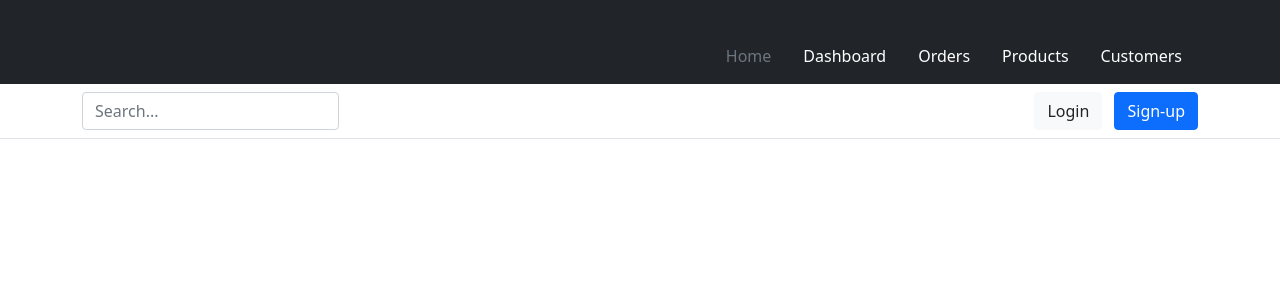
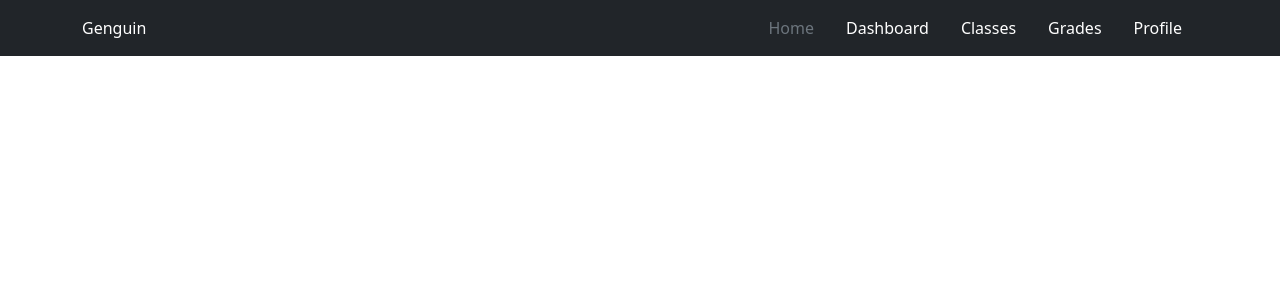
Before and after one commit to pedrofdzl/pingus-hackmty21, a Flask app: page / in a window 1280 px wide. Shown: the top 300 px of the page. Run offline with Flask 2, Linux system fonts and the light colour scheme.

Commit message:
Header Bar

```diff
--- a/templates/base.html
+++ b/templates/base.html
@@ -17,68 +17,58 @@
                 <div class="d-flex flex-wrap align-items-center justify-content-center justify-content-lg-start">
                     <a href="/"
                         class="d-flex align-items-center my-2 my-lg-0 me-lg-auto text-white text-decoration-none">
-                        <svg class="bi me-2" width="40" height="32" role="img" aria-label="Bootstrap">
+                        <!--<svg class="bi me-2" width="40" height="32" role="img" aria-label="Bootstrap">
                             <use xlink:href="#bootstrap" />
-                        </svg>
+                        </svg>-->
+                        Genguin
                     </a>
 
                     <ul class="nav col-12 col-lg-auto my-2 justify-content-center my-md-0 text-small">
                         <li>
                             <a href="#" class="nav-link text-secondary">
-                                <svg class="bi d-block mx-auto mb-1" width="24" height="24">
+                                <!--<svg class="bi d-block mx-auto mb-1" width="24" height="24">
                                     <use xlink:href="#home" />
-                                </svg>
+                                </svg>-->
                                 Home
                             </a>
                         </li>
                         <li>
                             <a href="#" class="nav-link text-white">
-                                <svg class="bi d-block mx-auto mb-1" width="24" height="24">
+                                <!--<svg class="bi d-block mx-auto mb-1" width="24" height="24">
                                     <use xlink:href="#speedometer2" />
-                                </svg>
+                                </svg>-->
                                 Dashboard
                             </a>
                         </li>
                         <li>
                             <a href="#" class="nav-link text-white">
-                                <svg class="bi d-block mx-auto mb-1" width="24" height="24">
+                                <!--<svg class="bi d-block mx-auto mb-1" width="24" height="24">
                                     <use xlink:href="#table" />
-                                </svg>
-                                Orders
+                                </svg>-->
+                                Classes
                             </a>
                         </li>
                         <li>
                             <a href="#" class="nav-link text-white">
-                                <svg class="bi d-block mx-auto mb-1" width="24" height="24">
+                                <!--<svg class="bi d-block mx-auto mb-1" width="24" height="24">
                                     <use xlink:href="#grid" />
-                                </svg>
-                                Products
+                                </svg>-->
+                                Grades
                             </a>
                         </li>
                         <li>
                             <a href="#" class="nav-link text-white">
-                                <svg class="bi d-block mx-auto mb-1" width="24" height="24">
+                                <!--<svg class="bi d-block mx-auto mb-1" width="24" height="24">
                                     <use xlink:href="#people-circle" />
-                                </svg>
-                                Customers
+                                </svg>-->
+                                Profile
                             </a>
                         </li>
                     </ul>
                 </div>
             </div>
         </div>
-        <div class="px-3 py-2 border-bottom mb-3">
-            <div class="container d-flex flex-wrap justify-content-center">
-                <form class="col-12 col-lg-auto mb-2 mb-lg-0 me-lg-auto">
-                    <input type="search" class="form-control" placeholder="Search..." aria-label="Search">
-                </form>
 
-                <div class="text-end">
-                    <button type="button" class="btn btn-light text-dark me-2">Login</button>
-                    <button type="button" class="btn btn-primary">Sign-up</button>
-                </div>
-            </div>
-        </div>
     </header>
     {% block body %} {% endblock %}
 </body>
```
